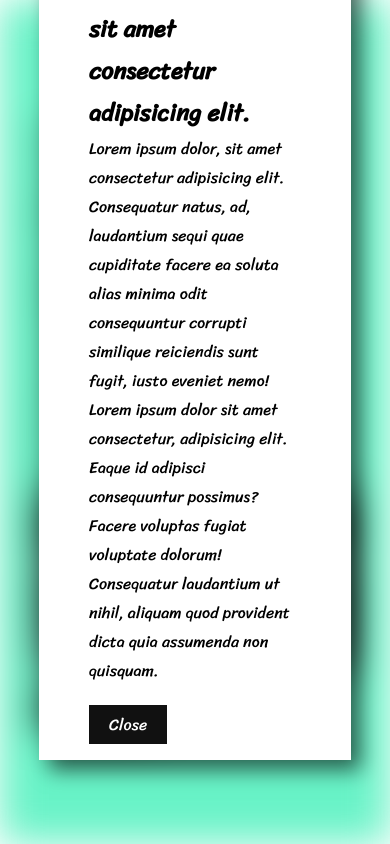
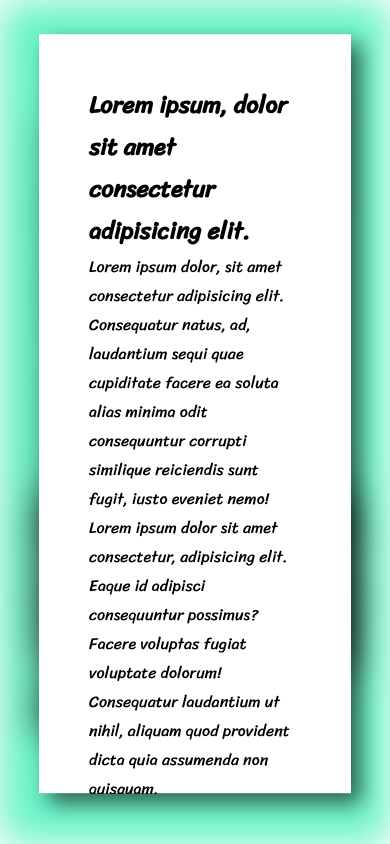
Before and after one commit to CodeSteppe/expanding-modal, a plain HTML site: page index.html in a window 390 px wide. Both pictures are taken after a click on the link "Read More". Drawn offline with Linux system fonts and the light colour scheme.

Commit message:
responsive

```diff
--- a/style.css
+++ b/style.css
@@ -64,9 +64,9 @@ a:active {
 
 .modal {
   position: fixed;
+  left: 50%;
   top: 40%;
-  left: 50%;
-  transform: translate(-50%, -50%);
+  transform: translate(-50%, -40%);
   background-color: #fff;
   box-shadow: 10px 10px 20px rgba(0, 0, 0, 0.6);
   overflow: hidden;
@@ -85,11 +85,16 @@ a:active {
 
 .modal-content {
   width: var(--width);
+  max-height: 90vh;
   padding: 50px;
   margin: auto;
   /* center overflow content */
   margin-left: 50%;
   transform: translateX(-50%);
+}
+
+.active .modal-content {
+  overflow-y: auto;
 }
 
 @keyframes expand {
```
